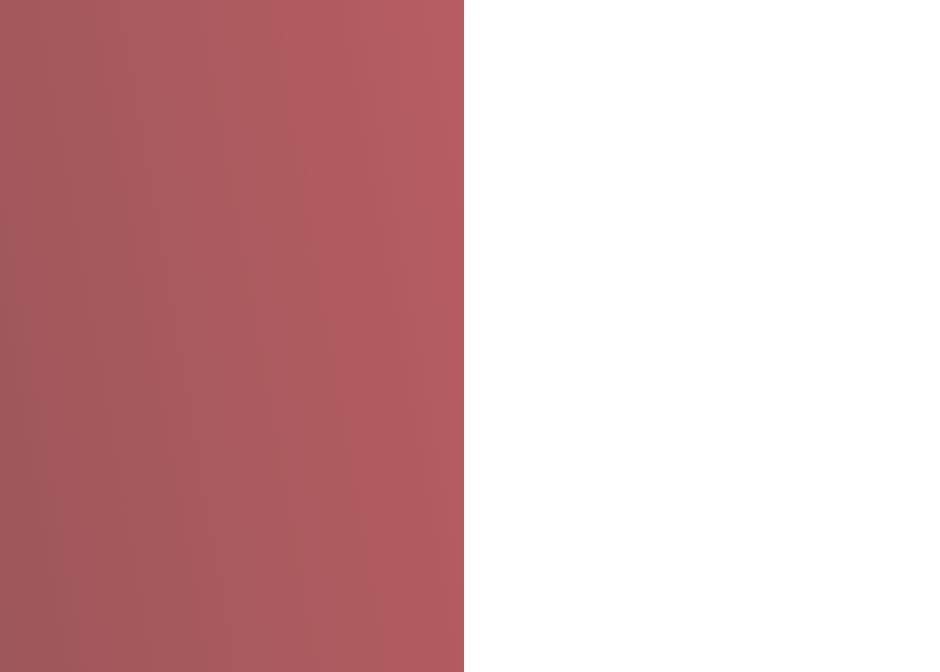
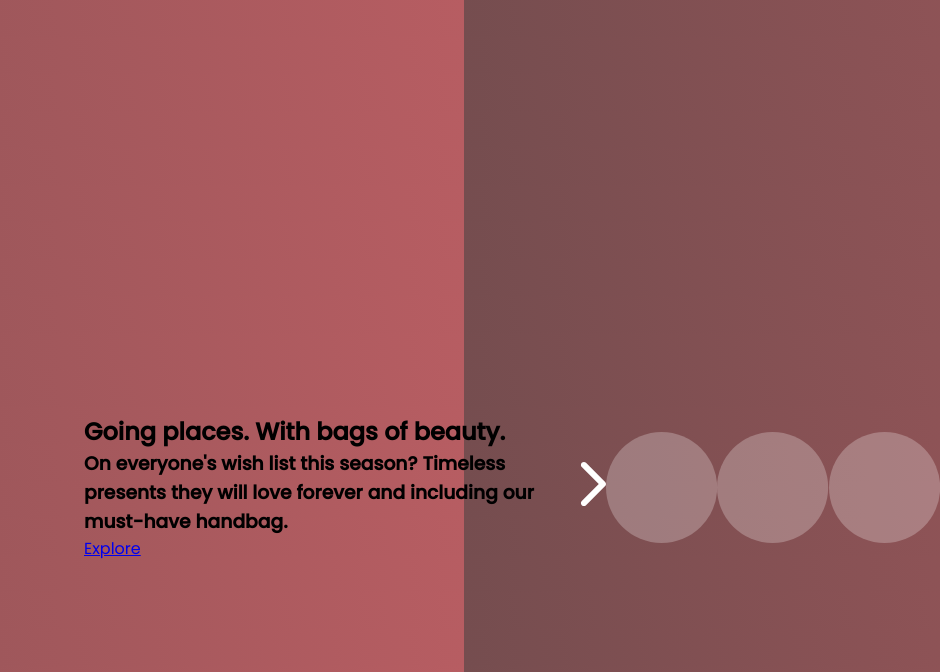
Before and after one commit to michellelclement/page-transitions-tutorial, a plain HTML site: page index.html in a window 1280 px wide. Shown: the top 672 px of the page, 816-1756 px from the left, 940 px wide, since content can reach past the window. Drawn offline with nearby package versions, Linux system fonts and the light colour scheme.

Commit message:
start CSS

```diff
--- a/style.css
+++ b/style.css
@@ -8,3 +8,10 @@
 body {
   background: linear-gradient(260deg, #b75d62, #754d4f);
 }
+
+.showcase {
+  display: flex;
+  position: absolute;
+  align-items: center;
+  justify-content: space-between;
+}
```
